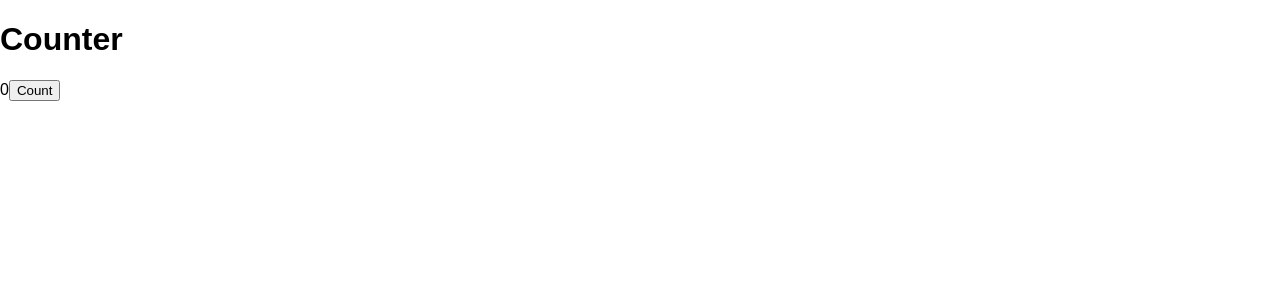
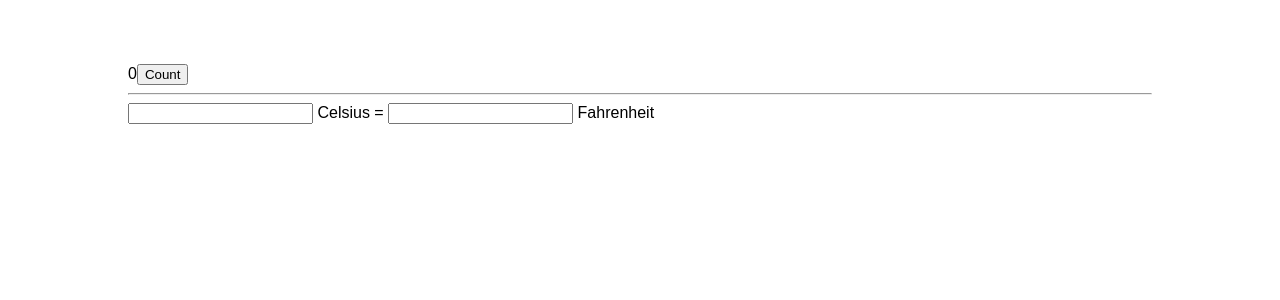
Before and after one commit to jmcmaster/React-7-Guis, a React (Create React App) app: page / in a window 1280 px wide. Shown: the top 300 px of the page. Built offline with nearby package versions, Linux system fonts and the light colour scheme.

Commit message:
Created a Temperature Converter component

```diff
--- a/public/index.html
+++ b/public/index.html
@@ -19,7 +19,7 @@
       work correctly both with client-side routing and a non-root public URL.
       Learn how to configure a non-root public URL by running `npm run build`.
     -->
-    <title>React App</title>
+    <title>7guis</title>
   </head>
   <body>
     <noscript>
--- a/src/App.js
+++ b/src/App.js
@@ -1,13 +1,15 @@
 import React, { Component } from 'react';
 import Counter from './components/Counter';
+import TemperatureConverter from './components/TemperatureConverter';
 import './App.css';
 
 class App extends Component {
   render() {
     return (
       <div>
-        <h1>Counter</h1>
         <Counter />
+        <hr />
+        <TemperatureConverter />
       </div>
     );
   }
--- /dev/null
+++ b/src/components/TemperatureConverter.js
@@ -0,0 +1,72 @@
+import React, { Component } from 'react';
+
+class TemperatureConverter extends Component {
+  constructor(props) {
+    super(props);
+    this.state = {
+      celsius: "",
+      fahrenheit: ""
+    }
+  }
+
+  handleCelsiusChange(value) {
+    if (value === "") return this.reset();
+
+    if (this.isNumber(value)) {
+      this.setState({
+        celsius: value,
+        fahrenheit: value * (9/5) + 32
+      });
+    }
+  }
+
+  handleFahrenheitChange(value) {
+    if (value === "") return this.reset();
+
+    if (this.isNumber(value)) {
+      this.setState({
+        celsius:  (value - 32) * (5/9),
+        fahrenheit: value
+      });
+    }
+  }
+
+  reset() {
+    this.setState({
+      celsius: "",
+      fahrenheit: ""
+    });
+  }
+
+  isNumber(value) {
+    const re = /^[0-9]+$/;
+    return value.match(re);
+  }
+
+  handleFocus(e) {
+    e.target.select();
+  }
+
+  render() {
+    return (
+      <div>
+        <input
+          type="text"
+          onChange={e => this.handleCelsiusChange(e.target.value)}
+          onFocus={this.handleFocus}
+          value={this.state.celsius}
+        />
+        <span> Celsius = </span>
+        <input
+          type="text"
+          onChange={e => this.handleFahrenheitChange(e.target.value)}
+          onFocus={this.handleFocus}
+          value={this.state.fahrenheit}
+        />
+        <span> Fahrenheit</span>
+      </div>
+    );
+  }
+}
+
+export default TemperatureConverter;
--- a/src/index.css
+++ b/src/index.css
@@ -1,5 +1,5 @@
 body {
   margin: 0;
-  padding: 0;
+  padding: 5vw 10vw;
   font-family: sans-serif;
 }
```
